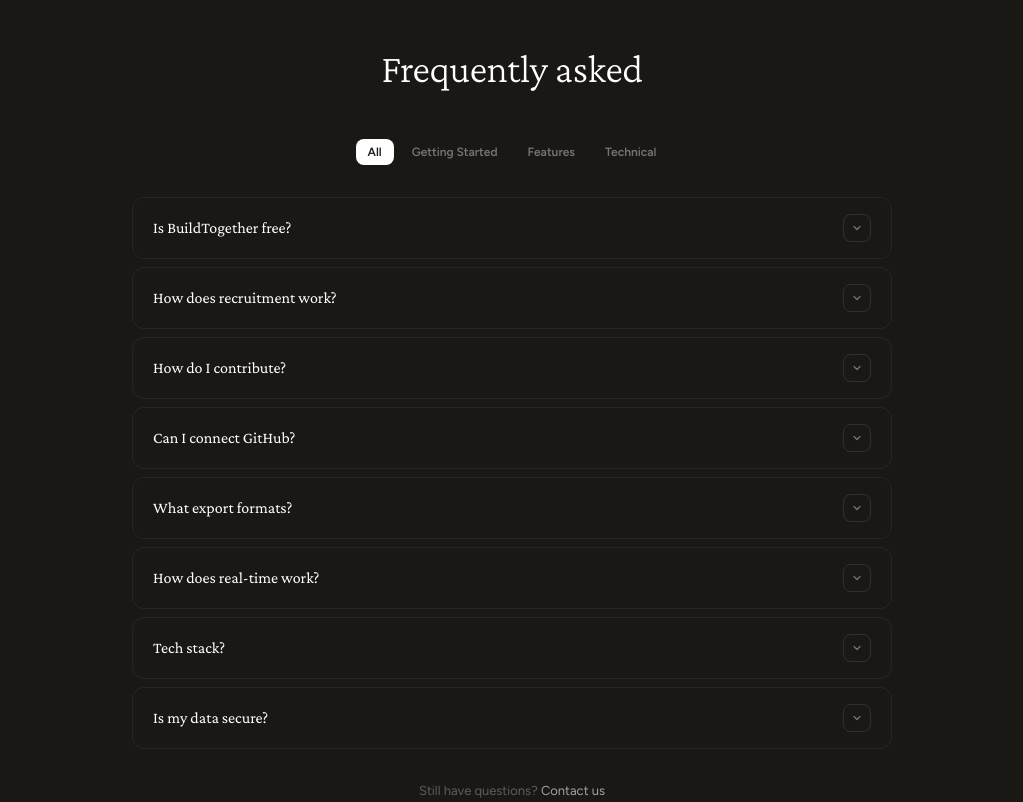
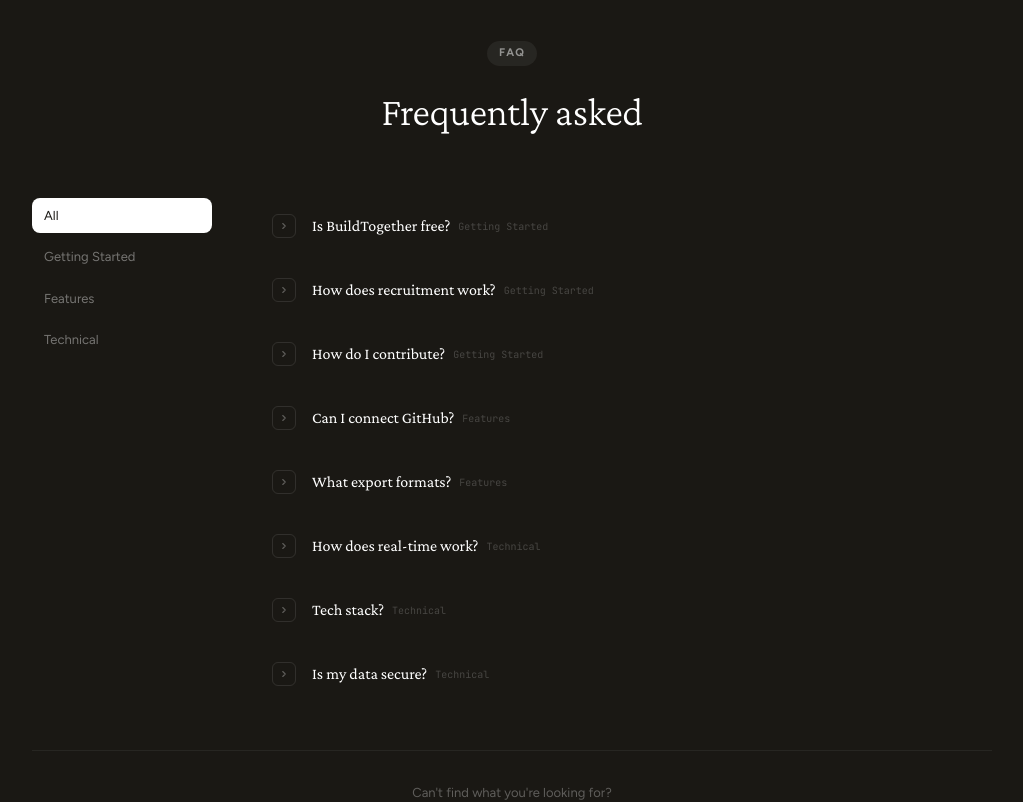
Before and after one commit to codebyuday/BuildTogether, a React (Vite) app: page / in a window 1280 px wide. Shown: the part 2920-3722 px from the top of the page, without its empty margins (128-1151 px from the left). Built offline with nearby package versions, Linux system fonts and the light colour scheme; no server answers; the database is empty.

Commit message:
improve: FAQ section — sidebar categories, chevron accordion, wider layout

```diff
--- a/src/pages/Landing.jsx
+++ b/src/pages/Landing.jsx
@@ -217,44 +217,63 @@
 
       {/* FAQ */}
       <section className="py-28 px-6 sm:px-8 bg-on-surface border-t border-line">
-        <div className="mx-auto max-w-[760px]">
-          <div className="text-center mb-10">
+        <div className="mx-auto max-w-[960px]">
+          <div className="text-center mb-14">
+            <span className="inline-block px-3 py-1 rounded-full bg-white/[0.06] text-white/50 text-[11px] font-bold uppercase tracking-widest mb-4">FAQ</span>
             <h2 className="font-heading text-[34px] sm:text-[40px] font-light text-white tracking-[-0.01em]">Frequently asked</h2>
           </div>
 
-          <div className="flex items-center justify-center gap-1.5 mb-8 flex-wrap">
+          <div className="grid md:grid-cols-[180px_1fr] gap-10">
+            {/* Category sidebar */}
+            <div className="flex md:flex-col gap-1.5">
               {faqCategories.map(cat => (
                 <button key={cat} onClick={() => { setFaqCategory(cat); setOpenFaq(null) }}
-                className={`px-3 py-1 rounded-lg text-[12px] font-semibold transition-all ${faqCategory === cat ? 'bg-white text-on-surface' : 'text-white/40 hover:text-white/70 hover:bg-white/[0.06]'}`}>
+                  className={`text-left px-3 py-2 rounded-lg text-[13px] font-medium transition-all ${
+                    faqCategory === cat
+                      ? 'bg-white text-on-surface'
+                      : 'text-white/40 hover:text-white/70 hover:bg-white/[0.04]'
+                  }`}>
                   {cat}
                 </button>
               ))}
             </div>
 
+            {/* Questions */}
             <div className="flex flex-col gap-2">
               {faqItems
                 .filter(item => faqCategory === 'All' || item.cat === faqCategory)
-              .map(({ q, a }) => (
-              <div key={q} className={`rounded-xl px-5 py-4 transition-all duration-200 ${openFaq === q ? 'bg-white/[0.06] border border-white/15' : 'border border-white/[0.06] hover:border-white/12'}`}>
-                <button onClick={() => setOpenFaq(openFaq === q ? null : q)} className="w-full text-left flex items-center justify-between gap-4">
-                  <span className="font-heading text-[16px] font-normal text-white">{q}</span>
-                  <span className={`shrink-0 w-7 h-7 rounded-lg border border-white/10 flex items-center justify-center transition-all duration-200 ${openFaq === q ? 'bg-white rotate-180' : 'text-white/40'}`}>
-                    <svg width="12" height="12" viewBox="0 0 14 14" fill="none" className={`transition-colors ${openFaq === q ? 'text-on-surface' : 'text-white/40'}`}>
-                      <path d="M3.5 5.25L7 8.75L10.5 5.25" stroke="currentColor" strokeWidth="1.5" strokeLinecap="round" strokeLinejoin="round"/>
+                .map(({ q, a, cat }) => (
+                <div key={q} className={`rounded-xl transition-all duration-200 overflow-hidden ${openFaq === q ? 'bg-white/[0.06]' : 'hover:bg-white/[0.03]'}`}>
+                  <button onClick={() => setOpenFaq(openFaq === q ? null : q)} className="w-full text-left flex items-center gap-4 px-5 py-4">
+                    <span className={`shrink-0 w-6 h-6 rounded-md flex items-center justify-center transition-all duration-200 ${openFaq === q ? 'bg-white text-on-surface rotate-90' : 'border border-white/10 text-white/30'}`}>
+                      <svg width="10" height="10" viewBox="0 0 14 14" fill="none">
+                        <path d="M5.25 3.5L8.75 7L5.25 10.5" stroke="currentColor" strokeWidth="1.5" strokeLinecap="round" strokeLinejoin="round"/>
                       </svg>
                     </span>
+                    <div className="flex-1">
+                      <span className="font-heading text-[16px] font-normal text-white">{q}</span>
+                      {faqCategory === 'All' && (
+                        <span className="ml-2 text-[10px] font-mono text-white/20 align-middle">{cat}</span>
+                      )}
+                    </div>
                   </button>
                   {openFaq === q && (
-                  <p className="text-[13px] leading-[1.65] mt-3 text-white/50">{a}</p>
+                    <div className="px-5 pb-4 pl-[52px]">
+                      <p className="text-[13px] leading-[1.7] text-white/50">{a}</p>
+                    </div>
                   )}
                 </div>
               ))}
             </div>
+          </div>
 
-          <div className="mt-8 text-center">
-            <p className="text-[13px] text-white/30">Still have questions?{' '}
-              <a href="mailto:buildtogether.contact@gmail.com" className="text-white/60 hover:text-white transition-colors">Contact us</a>
-            </p>
+          <div className="mt-12 pt-8 border-t border-white/[0.06] text-center">
+            <p className="text-[13px] text-white/30 mb-3">Can't find what you're looking for?</p>
+            <a href="mailto:buildtogether.contact@gmail.com"
+              className="inline-flex items-center gap-2 text-[13px] text-white/60 hover:text-white transition-colors font-medium">
+              <span className="material-symbols-outlined text-[16px]">mail</span>
+              Contact us
+            </a>
           </div>
         </div>
       </section>
```
Lines whose indentation alone changed are shown as unchanged.
